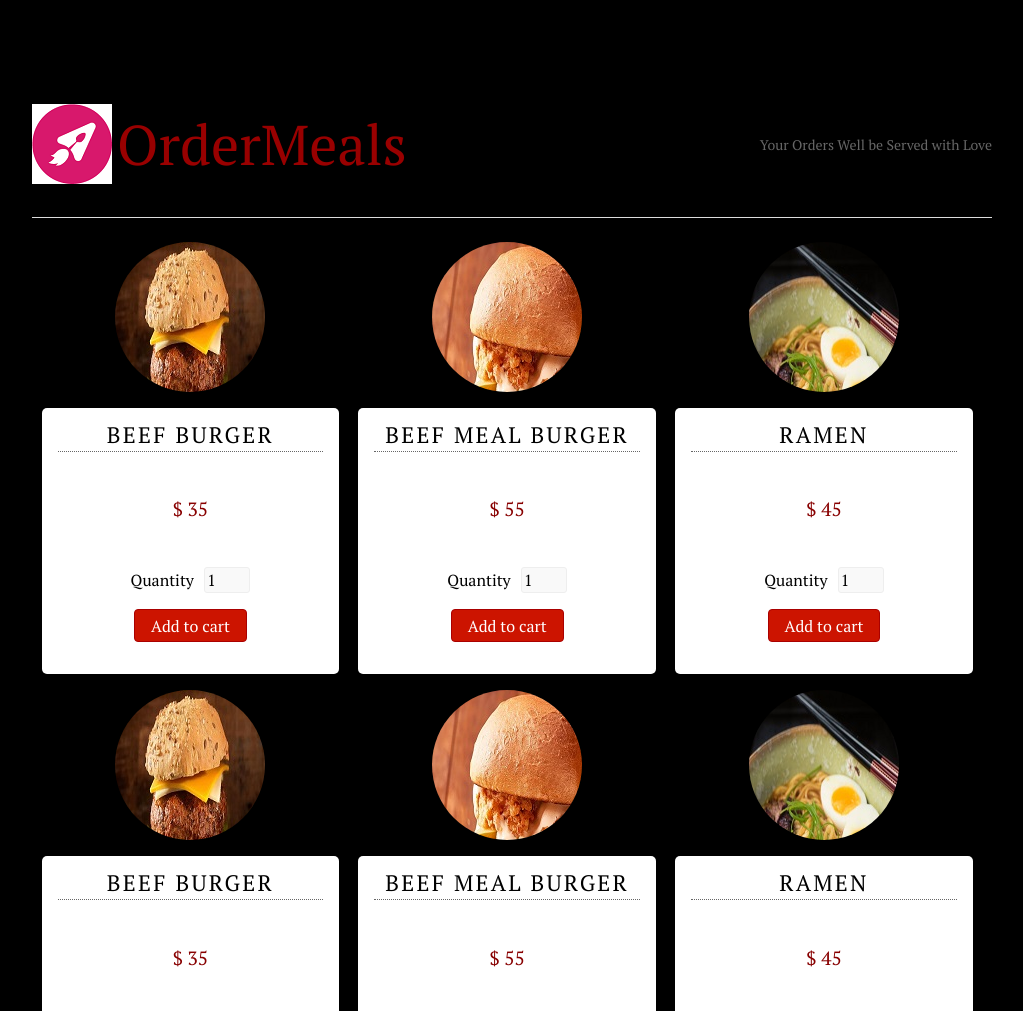
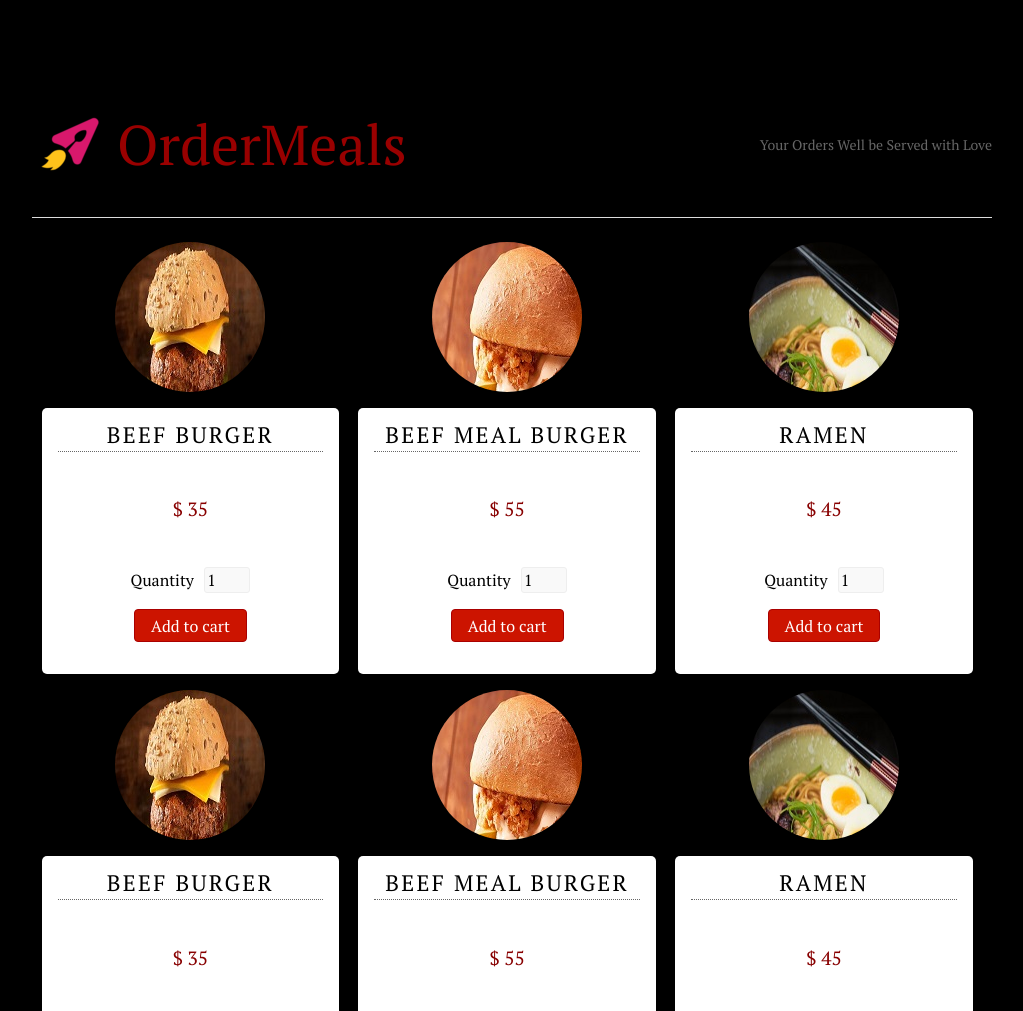
Before and after one commit to iamabdulrazak-zz/orderSystemApp, a plain HTML site: page index.html in a window 1280 px wide. Shown: the top 1011 px of the page, without its empty margins (128-1151 px from the left). Drawn offline with nearby package versions, Linux system fonts and the light colour scheme.

Commit message:
updating the logo

```diff
--- a/css/style.css
+++ b/css/style.css
@@ -55,7 +55,7 @@ h1, h2, h3, h4, h5, h6 {
 	padding-left: 85px;
 	min-height: 82px;
 	line-height: 2.3;
-	background: url(../images/logo2.png) no-repeat 0 50%;
+	background: url(../images/logo3.png) no-repeat 0 50%;
 	color: #900;
 
 }
```
